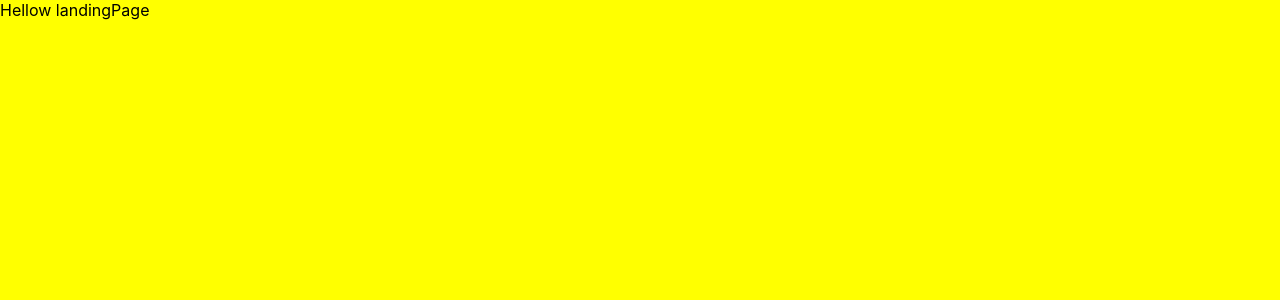
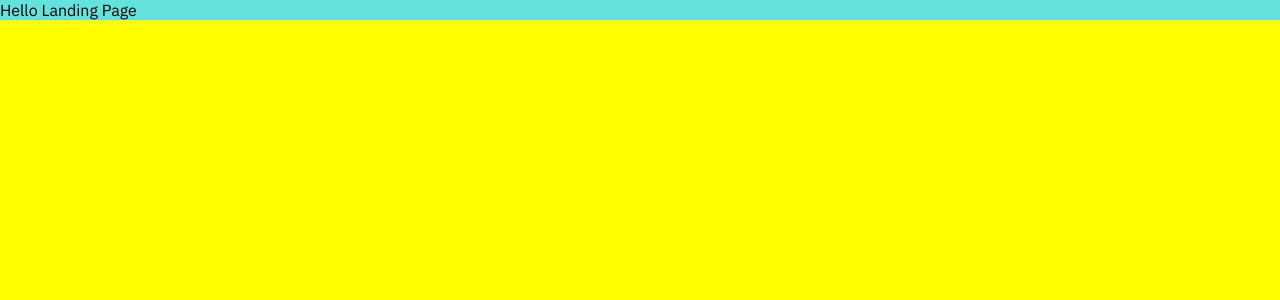
Before and after one commit to brunomoleta/equalizer-landing-page, a React (Create React App) app: page / in a window 1280 px wide. Shown: the top 300 px of the page. Built offline with nearby package versions, Linux system fonts and the light colour scheme.

Commit message:
update and try to deploy

```diff
--- a/src/App.tsx
+++ b/src/App.tsx
@@ -1,8 +1,7 @@
 import { Component, ReactNode } from "react";
 import LandingPage from "./pages/LandingPage";
 import GlobalStyles from "./styles";
-import { theme,font } from "./utilities";
-
+import {theme,font} from './utilities';
 
 export default class App extends Component {
   render(): ReactNode {
--- a/src/pages/LandingPage.tsx
+++ b/src/pages/LandingPage.tsx
@@ -1,11 +1,14 @@
-import { Component, ReactNode } from "react";
+import React, { Component, ReactNode } from "react";
+import { theme, font } from "../utilities";
 import { StyledLandingPage } from "./styles";
 
 export default class LandingPage extends Component {
   render(): ReactNode {
     return (
       <div>
-        <StyledLandingPage >Hellow landingPage</StyledLandingPage>
+        <StyledLandingPage theme={theme} font={font}>
+          Hello Landing Page
+        </StyledLandingPage>
       </div>
     );
   }
--- a/src/pages/styles.ts
+++ b/src/pages/styles.ts
@@ -1,6 +1,8 @@
-import Styled from "styled-components";
+import styled from "styled-components";
+import { theme, font } from "../utilities";
 
-export const StyledLandingPage = Styled.section<{theme:string}>`
-    overflow:hidden;
-
+export const StyledLandingPage = styled.section<{ theme: typeof theme; font: typeof font }>`
+  overflow: hidden;
+  background-color: ${(props) => props.theme.firstColor};
+  font-family: ${(props) => props.font.primaryFont}; // Applying the font-family here
 `;
```
